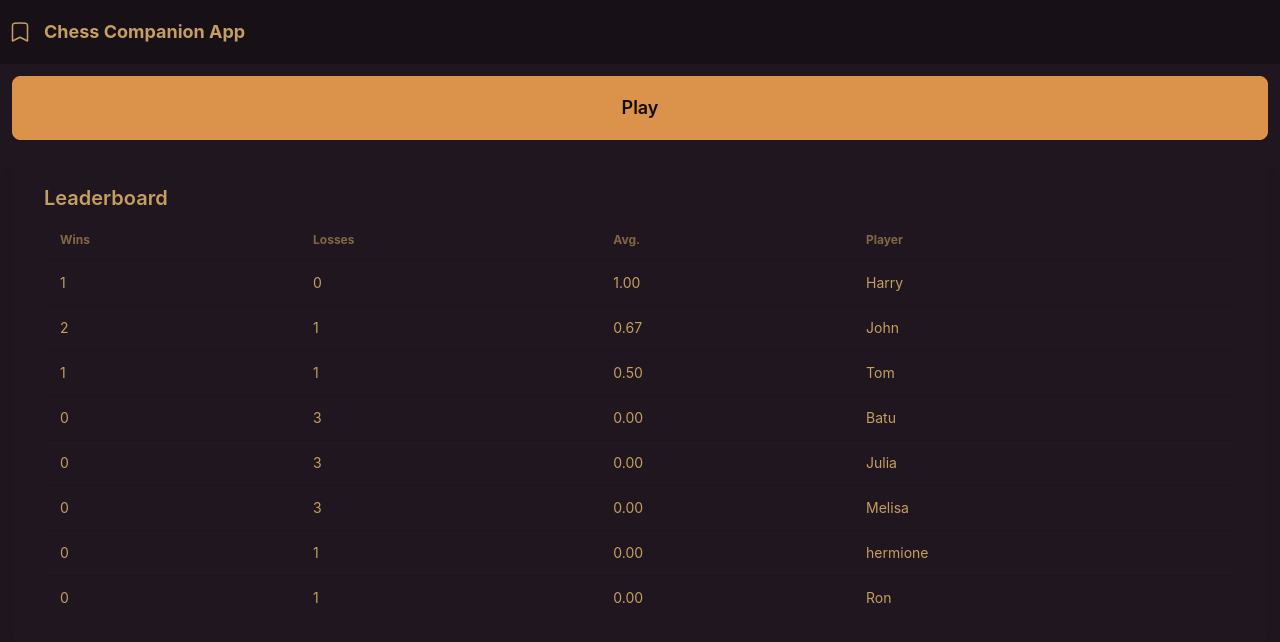
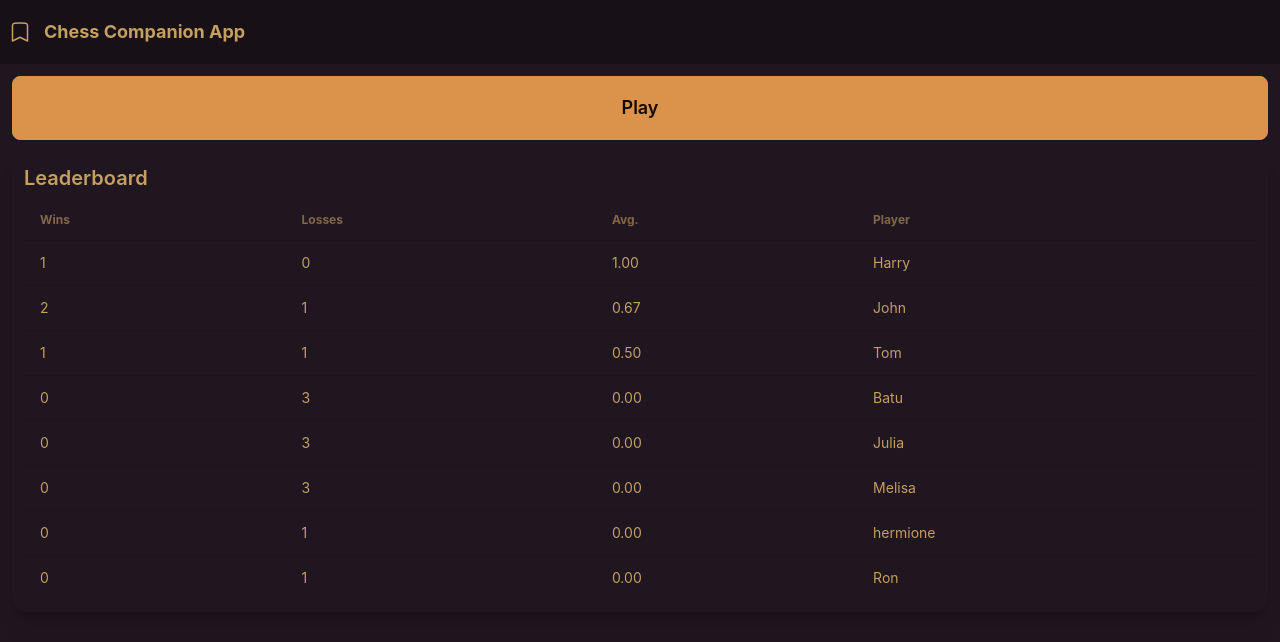
Before and after one commit to JulCD/tca-chess, a React (Create React App) app: page /#/ in a window 1280 px wide. Shown: the top 642 px of the page. Built offline with nearby package versions, Linux system fonts and the light colour scheme.

Commit message:
Fixing padding on card-body

```diff
--- a/src/Home.tsx
+++ b/src/Home.tsx
@@ -33,7 +33,7 @@ export const Home: FC<HomeProps> = ({ leaderboardData, setTitle }) => {
                 className="card bg-base-100 shadow-xl"
             >
                 <div
-                    className="card-body"
+                    className="card-body p-3"
                 >
                     <h2
                         className="card-title"
```
